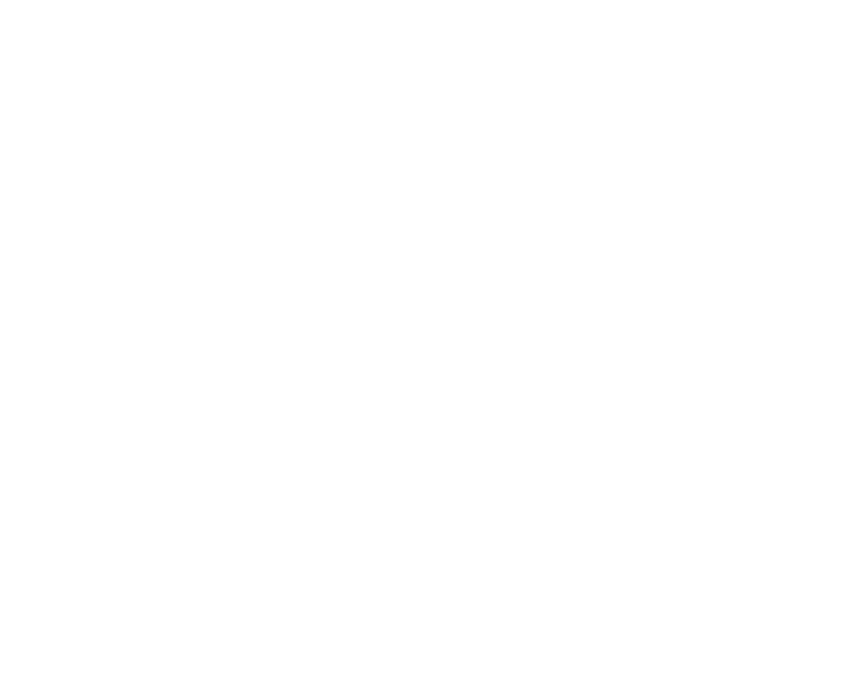
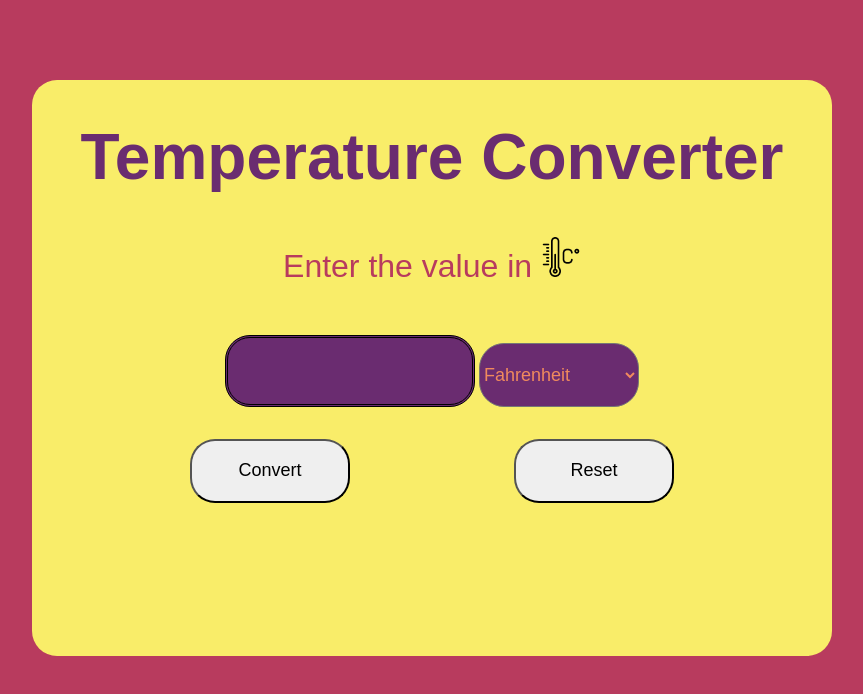
Before and after one commit to Ashish6902/TemperatureConverter, a plain HTML site: page index.html in a window 1280 px wide. Shown: the whole page, without its empty margins (208-1071 px from the left). Drawn offline with Linux system fonts and the light colour scheme.

Commit message:
Update index.html

```diff
--- a/index.html
+++ b/index.html
@@ -1,8 +1,27 @@
-<html>
-  <head>
+<!DOCTYPE html>
+<html lang="en">
+<head>
+    <meta charset="UTF-8">
+    <meta name="viewport" content="width=device-width, initial-scale=1.0">
+    <link rel="stylesheet" href="style.css">
     <title>Temperature Converter</title>
-  </head>
-  <body>
-
-  </body>
+</head>
+    <body>
+            <div class="Main_container">
+                <strong><h1>Temperature Converter</h1></strong>
+                <form>
+                    <p class="heading">Enter the value in <img id="celsius_img" src="celsius.png"></p><br>
+                    <input type="number" value="Enter The Temperature" id="input_area">
+                    <select>
+                        <option value="Fahrenheit">Fahrenheit</option>
+                        <option value="Kelvin">Kelvin</option>
+                    </select>
+                    <p id="output"></p>
+                    <p id="Formula"></p>
+                    <input type="submit" value="Convert" id="Convert">
+                    <input type="reset" value="Reset" id="Reset">
+                </form>
+            </div>
+    <script src="index.js"></script>
+    </body>
 </html>
```
